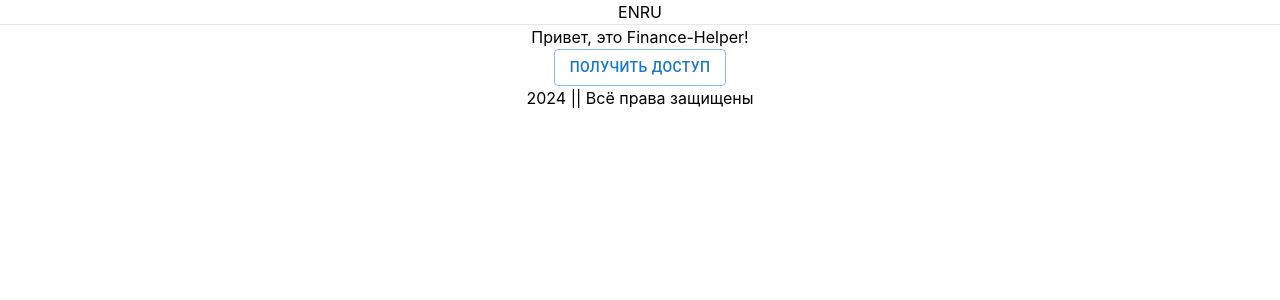
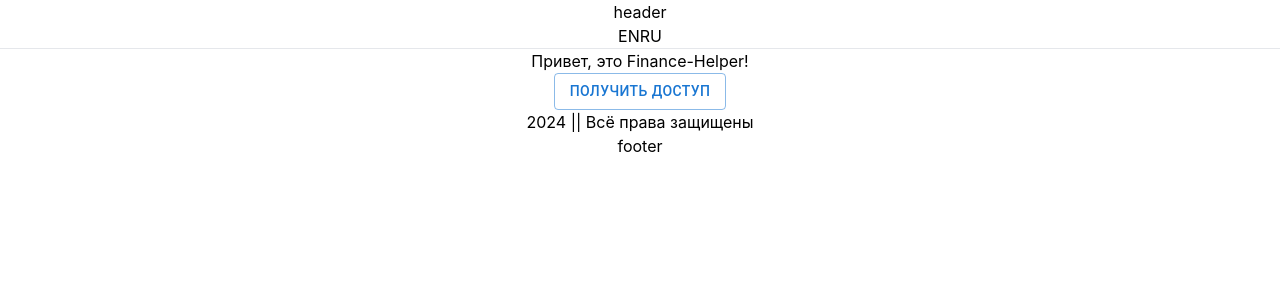
Before and after one commit to officer04/finance-helper, a React (Create React App) app: page / in a window 1280 px wide. Shown: the top 300 px of the page. Built offline with nearby package versions, Linux system fonts and the light colour scheme.

Commit message:
проверка

```diff
--- a/package.json
+++ b/package.json
@@ -22,6 +22,7 @@
     "react-i18next": "^15.0.2",
     "react-scripts": "5.0.1",
     "react-use": "^17.5.1",
+    "tailwind-merge": "^2.5.2",
     "typescript": "^4.9.5",
     "web-vitals": "^2.1.4"
   },
--- a/src/App.tsx
+++ b/src/App.tsx
@@ -1,60 +1,12 @@
-import { useTranslation } from 'react-i18next';
-import Button from '@mui/material/Button';
-import { FC, useEffect, useRef, useState } from 'react';
-import { Modal } from './components/modal';
-import { useClickAway } from 'react-use';
+import { FC } from 'react';
+import { Footer, Header, Home } from './components/shared';
 
 const App: FC = () => {
-  const { t, i18n } = useTranslation();
-  const [isVisible, setIsVisible] = useState(false);
-  const ref = useRef(null);
-  const changeLanguage = (language: string) => {
-    i18n.changeLanguage(language);
-    localStorage.setItem('selectedLanguage', language);
-  };
-  const time: Date = new Date();
-  const currentDate = time.toLocaleTimeString();
-  const currentYear = time.getFullYear();
-
-  useClickAway(ref, () => {
-    setIsVisible(false);
-  });
-
-
-  useEffect(() => {
-    const storedLang = localStorage.getItem('selectedLanguage');
-    if (storedLang) {
-      i18n.changeLanguage(storedLang, (err, t) => {
-        if (err) return console.log('Ошибка загрузки языка:', err);
-      });
-    } else {
-      const defaultLang = 'ru';
-      i18n.changeLanguage(defaultLang);
-    }
-  }, [])
   return (
     <div className="text-center">
-      <button onClick={() => changeLanguage('en')}>EN</button>
-      <button onClick={() => changeLanguage('ru')}>RU</button>
-      <hr />
-      <div>
-        <h1>{t('title')}</h1>
-      </div>
-      <Button variant="outlined" onClick={() => setIsVisible(!isVisible)}>
-        {t('button')}
-      </Button>
-      <p>
-        {`${currentYear}`} || {t('footerText')}
-      </p>
-      {isVisible && (
-        <Modal>
-          <div className="flex justify-center items-center">
-            <div ref={ref} className="w-52 h-52 bg-white p-5">
-              <h1 className="text-center">{t('modalText')}</h1>
-            </div>
-          </div>
-        </Modal>
-      )}
+      <Header />
+      <Home/>
+      <Footer />
     </div>
   );
 };
--- a/src/components/modal.tsx
+++ /dev/null
@@ -1,10 +0,0 @@
-import React, { FC, PropsWithChildren } from 'react'
-import { createPortal } from 'react-dom'
-
-type Props = {
-  className?: string
-}
-
-export const Modal: FC<PropsWithChildren<Props>> = ({ children, className }) => {
-  return createPortal(<div className="fixed top-0 left-0 right-0 bottom-0 bg-black/50">{children}</div>, document.body)
-}
--- /dev/null
+++ b/src/components/shared/footer.tsx
@@ -0,0 +1,12 @@
+import React, { FC } from 'react';
+import { cn } from '../../lib/utils';
+
+interface Props {
+  className?: string;
+}
+
+export const Footer: FC<Props> = ({ className }) => {
+  return <footer className={cn('', className)}>
+    footer
+  </footer>;
+};
--- /dev/null
+++ b/src/components/shared/header.tsx
@@ -0,0 +1,12 @@
+import React, { FC } from 'react';
+import { cn } from '../../lib/utils';
+
+interface Props {
+  className?: string;
+}
+
+export const Header: FC<Props> = ({ className }) => {
+  return <header className={cn('', className)}>
+    header
+  </header>;
+};
--- /dev/null
+++ b/src/components/shared/home.tsx
@@ -0,0 +1,64 @@
+import { useTranslation } from 'react-i18next';
+import Button from '@mui/material/Button';
+import { FC, useEffect, useRef, useState } from 'react';
+import { useClickAway } from 'react-use';
+import { Modal } from './modal';
+
+interface Props {
+  className?: string;
+}
+
+export const Home: FC<Props> = ({ className }) => {
+  const { t, i18n } = useTranslation();
+  const [isVisible, setIsVisible] = useState(false);
+  const ref = useRef(null);
+  const changeLanguage = (language: string) => {
+    i18n.changeLanguage(language);
+    localStorage.setItem('selectedLanguage', language);
+  };
+  const time: Date = new Date();
+  const currentDate = time.toLocaleTimeString();
+  const currentYear = time.getFullYear();
+
+  useClickAway(ref, () => {
+    setIsVisible(false);
+  });
+
+  useEffect(() => {
+    const storedLang = localStorage.getItem('selectedLanguage');
+    if (storedLang) {
+      i18n.changeLanguage(storedLang, (err, t) => {
+        if (err) return console.log('Ошибка загрузки языка:', err);
+      });
+    } else {
+      const defaultLang = 'ru';
+      i18n.changeLanguage(defaultLang);
+    }
+  }, []);
+
+  return (
+    <div className="text-center">
+      <button onClick={() => changeLanguage('en')}>EN</button>
+      <button onClick={() => changeLanguage('ru')}>RU</button>
+      <hr />
+      <div>
+        <h1>{t('title')}</h1>
+      </div>
+      <Button variant="outlined" onClick={() => setIsVisible(!isVisible)}>
+        {t('button')}
+      </Button>
+      <p>
+        {`${currentYear}`} || {t('footerText')}
+      </p>
+      {isVisible && (
+        <Modal>
+          <div className="flex justify-center items-center">
+            <div ref={ref} className="w-52 h-52 bg-white p-5">
+              <h1 className="text-center">{t('modalText')}</h1>
+            </div>
+          </div>
+        </Modal>
+      )}
+    </div>
+  );
+};
--- /dev/null
+++ b/src/components/shared/index.ts
@@ -0,0 +1,4 @@
+export { Header } from './header';
+export { Footer } from './footer';
+export { Modal } from './modal';
+export { Home } from './home';
--- /dev/null
+++ b/src/components/shared/modal.tsx
@@ -0,0 +1,16 @@
+import React, { FC, PropsWithChildren } from 'react';
+import { createPortal } from 'react-dom';
+import { cn } from '../../lib/utils';
+
+type Props = {
+  className?: string;
+};
+
+export const Modal: FC<PropsWithChildren<Props>> = ({ children, className }) => {
+  return createPortal(
+    <div className={cn('fixed top-0 left-0 right-0 bottom-0 bg-black/50', className)}>
+      {children}
+    </div>,
+    document.body,
+  );
+};
--- /dev/null
+++ b/src/lib/utils.ts
@@ -0,0 +1,6 @@
+import { type ClassValue, clsx } from "clsx"
+import { twMerge } from "tailwind-merge"
+
+export function cn(...inputs: ClassValue[]) {
+  return twMerge(clsx(inputs))
+}
```
Also changed, not shown: 1 other file (tests, documents, lock files or other folders).
